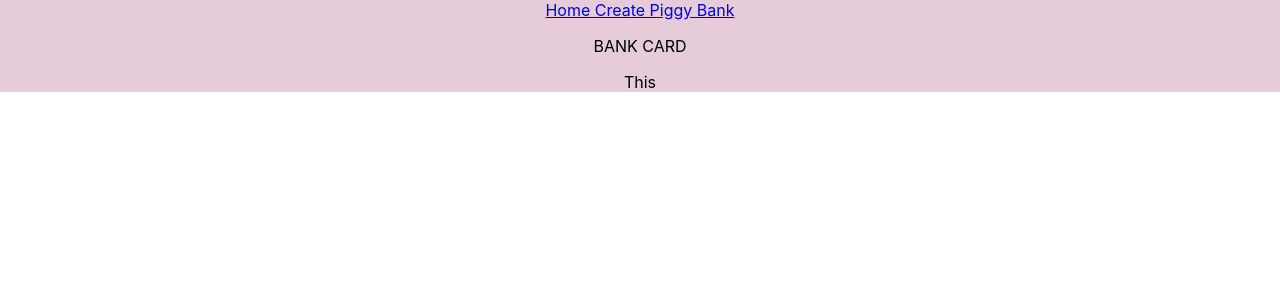
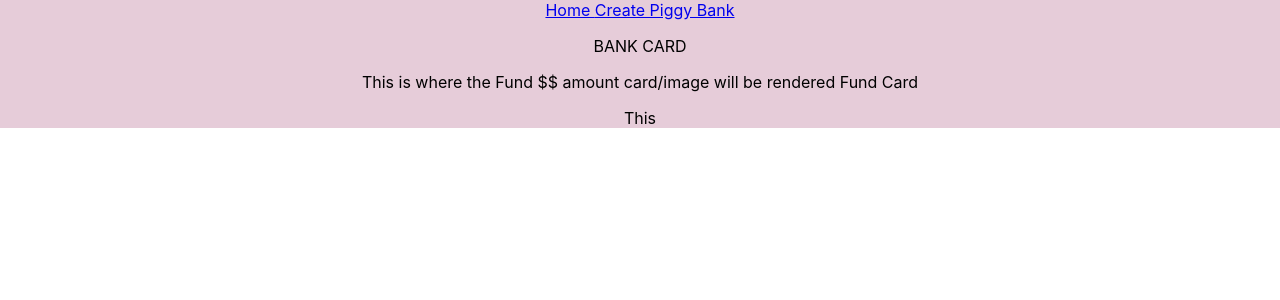
Before and after one commit to daliayan/My_Piggy_Bank, a React (Create React App) app in the folder frontend/: page / in a window 1280 px wide. Shown: the top 300 px of the page. Built offline with nearby package versions, Linux system fonts and the light colour scheme.

Commit message:
Able to render bank card // fund card to webpage!

```diff
--- a/frontend/src/App.js
+++ b/frontend/src/App.js
@@ -3,6 +3,7 @@ import './App.css';
 import { BrowserRouter as Router } from "react-router-dom";
 import  NavBar from './components/NavBar';
 import BankContainer from './containers/BankContainer';
+import FundContainter from './containers/FundContainer';
 
 
 class App extends Component {
@@ -13,6 +14,7 @@ class App extends Component {
         <Router>
           <NavBar />
           <BankContainer />
+          <FundContainter />
         This
 
         </Router>
--- a/frontend/src/components/NavBar.js
+++ b/frontend/src/components/NavBar.js
@@ -14,7 +14,6 @@ function NavBar() {
 
         <NavLink to="/banks/new"
           activeStyle={{
-          background: 'pink',
           fontSize: 30}}>
           Create Piggy Bank</NavLink>
 
--- a/frontend/src/containers/FundContainer.js
+++ b/frontend/src/containers/FundContainer.js
@@ -1 +1,21 @@
 // creating the CARD to hold the fund
+
+import React, { Component } from 'react';
+// import FundCard from './components/FundCard';
+
+class FundContainter extends Component {
+
+    render(){
+        return (
+            <div>
+                <p>
+                    This is where the Fund $$ amount card/image will be rendered
+                    Fund Card
+                    {/* <FundCard /> */}
+                </p>
+            </div>
+        )
+    }
+}
+
+export default FundContainter;
--- a/frontend/src/reducer/fundReducer.js
+++ b/frontend/src/reducer/fundReducer.js
@@ -1 +1,2 @@
 // create variable to add or decrease piggy bank fund
+// taking fund values + adding them to each piggy bank
```
Also changed, not shown: frontend/src/components/FundCard.js (renamed from frontend/src/components/GetFund.js, +7 -7 lines).
